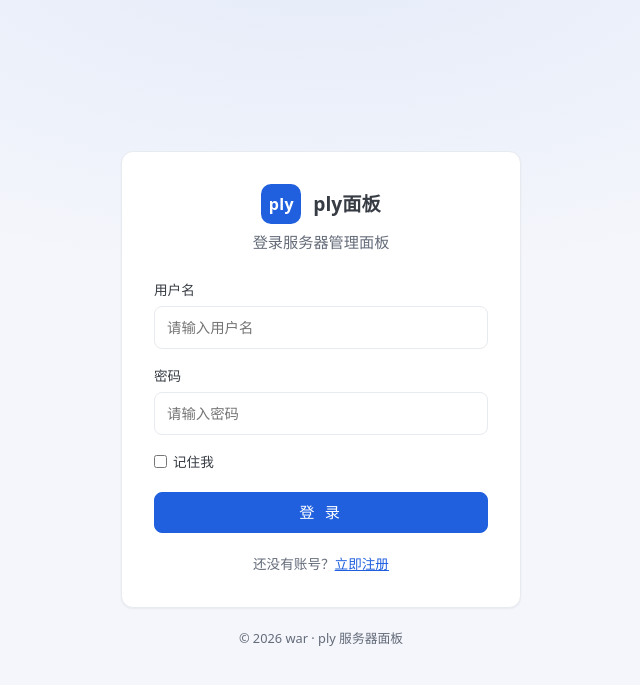
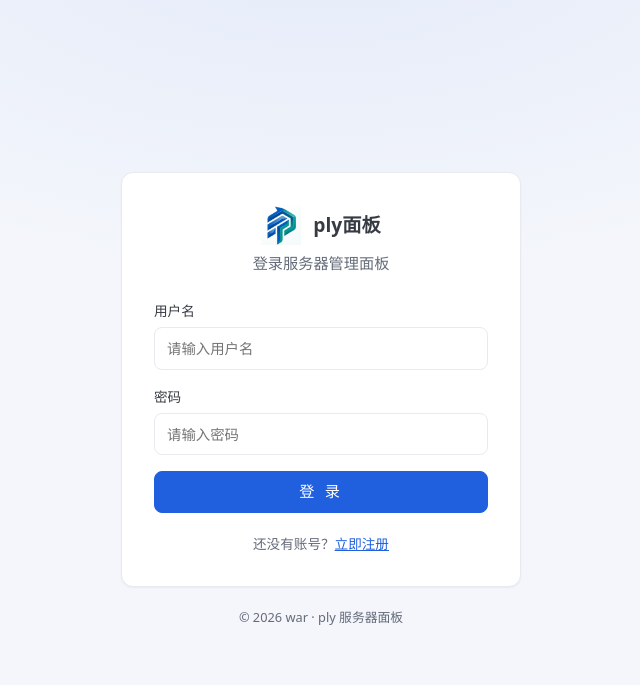
Before and after one commit to WenAnrong/ply, a Flask app: page /login in a window 1280 px wide. Shown: the top 685 px of the page, without its empty margins (319-959 px from the left). Run offline with Flask 3, Linux system fonts and the light colour scheme.

Commit message:
去除记住我按钮,修复一些bug

```diff
--- a/app.py
+++ b/app.py
@@ -28,6 +28,7 @@ app = Flask(__name__)
 
 # 根据环境变量 FLASK_CONFIG 加载配置（默认开发环境）
 app.config.from_object(CONFIG_MAP[os.environ.get("FLASK_CONFIG", "default")])
+print(f"当前配置: {os.environ.get('FLASK_CONFIG', 'development')}")
 
 # SQLite 要求父目录已存在，这里自动创建
 _db_path = app.config["SQLALCHEMY_DATABASE_URI"].replace("sqlite:///", "")
--- a/config.py
+++ b/config.py
@@ -48,8 +48,6 @@ class BaseConfig:
 class DevelopmentConfig(BaseConfig):
     """开发环境"""
 
-    print("开发模式")
-
     # SQLite 放在项目 tmp/ 下
     SQLALCHEMY_DATABASE_URI = "sqlite:///" + os.path.join(basedir, "tmp", "ply.db")
     # 配置文件放在项目 tmp/ 下
@@ -59,10 +57,8 @@ class DevelopmentConfig(BaseConfig):
 class ProductionConfig(BaseConfig):
     """正式环境"""
 
-    print("生产模式")
-
     # sqlite 放在 /var/lib/ply/ 下
-    SQLALCHEMY_DATABASE_URI = ("sqlite:///" + os.path.join("/var/lib/ply", "ply.db"),)
+    SQLALCHEMY_DATABASE_URI = "sqlite:///" + os.path.join("/var/lib/ply", "ply.db")
 
     # 配置文件放在 /etc/ply/ 下
     CONFIG_INI_PATH = os.path.join("/etc/ply/", "config.ini")
--- a/static/css/main.css
+++ b/static/css/main.css
@@ -157,25 +157,18 @@ ol {
     color: #fff;
 }
 
-.brand-mark {
+.brand-logo {
     width: 36px;
     height: 36px;
-    border-radius: 9px;
-    background: var(--primary);
-    color: #fff;
-    font-weight: 700;
-    font-size: 0.95rem;
-    display: flex;
-    align-items: center;
-    justify-content: center;
+    object-fit: contain;
     flex-shrink: 0;
-    letter-spacing: 0.02em;
 }
 
 .brand-name {
     font-weight: 600;
     font-size: 1.05rem;
     white-space: nowrap;
+    flex-shrink: 0;
 }
 
 /* 导航 */
@@ -815,6 +808,11 @@ textarea:focus {
     border-radius: 10px;
 }
 
+.auth-brand .brand-logo {
+    width: 40px;
+    height: 40px;
+}
+
 .auth-brand .brand-name {
     font-size: 1.2rem;
 }
--- a/templates/base.html
+++ b/templates/base.html
@@ -3,6 +3,7 @@
 	<head>
 		<meta charset="utf-8" />
 		<title>{% block title %}ply面板{% endblock %}</title>
+		<link rel="icon" href="{{ url_for('static', filename='images/favicon.ico') }}" />
 		<link
 			rel="stylesheet"
 			href="{{ url_for('static', filename='css/main.css') }}"
@@ -16,7 +17,7 @@
 			<aside class="sidebar" id="sidebar">
 				<div class="sidebar-brand">
 					<a href="{{ url_for('dashboard.index') }}" class="brand-link">
-						<span class="brand-mark">ply</span>
+						<img class="brand-logo" src="{{ url_for('static', filename='images/favicon.png') }}" alt="ply" />
 						<span class="brand-name">ply面板</span>
 					</a>
 				</div>
@@ -68,7 +69,7 @@
 					</button>
 					<h1 class="topbar-title">{% block page_title %}ply面板{% endblock %}</h1>
 					<div class="topbar-actions">
-						<span class="user-badge">{{ current_user.username[0]|upper }}</span>
+						<span class="user-badge">{{ current_user.username[:10] }}</span>
 					</div>
 					<div class="topbar-actions">
 						<a class="btn" href="{{ url_for('auth.logout') }}">退出</a>
--- a/templates/login.html
+++ b/templates/login.html
@@ -4,6 +4,7 @@
 		<meta charset="utf-8" />
 		<meta name="viewport" content="width=device-width, initial-scale=1" />
 		<title>登录 · ply面板</title>
+		<link rel="icon" href="{{ url_for('static', filename='images/favicon.ico') }}" />
 		<link rel="stylesheet" href="{{ url_for('static', filename='css/main.css') }}" />
 	</head>
 
@@ -11,7 +12,7 @@
 		<div class="auth-wrap">
 			<div class="auth-card">
 				<div class="auth-brand">
-					<span class="brand-mark">ply</span>
+					<img class="brand-logo" src="{{ url_for('static', filename='images/favicon.png') }}" alt="ply" />
 					<span class="brand-name">ply面板</span>
 				</div>
 				<p class="auth-subtitle">登录服务器管理面板</p>
@@ -51,13 +52,6 @@
 						/>
 					</div>
 
-					<div class="form-row">
-						<label class="checkbox">
-							<input type="checkbox" name="remember" id="remember" />
-							<span>记住我</span>
-						</label>
-					</div>
-
 					<button type="submit" class="btn btn-primary auth-submit">登 录</button>
 				</form>
 
--- a/templates/register.html
+++ b/templates/register.html
@@ -4,6 +4,7 @@
 		<meta charset="utf-8" />
 		<meta name="viewport" content="width=device-width, initial-scale=1" />
 		<title>注册 · ply面板</title>
+		<link rel="icon" href="{{ url_for('static', filename='images/favicon.ico') }}" />
 		<link rel="stylesheet" href="{{ url_for('static', filename='css/main.css') }}" />
 	</head>
 
@@ -11,7 +12,7 @@
 		<div class="auth-wrap">
 			<div class="auth-card">
 				<div class="auth-brand">
-					<span class="brand-mark">ply</span>
+					<img class="brand-logo" src="{{ url_for('static', filename='images/favicon.png') }}" alt="ply" />
 					<span class="brand-name">ply面板</span>
 				</div>
 				<p class="auth-subtitle">创建你的面板账号</p>
--- a/views/auth.py
+++ b/views/auth.py
@@ -65,13 +65,12 @@ def login():
     if request.method == "POST":
         username = request.form.get("username", "").strip()
         password = request.form.get("password", "")
-        remember = request.form.get("remember") == "on"
 
         user = User.query.filter_by(username=username).first()
         if user is None or not user.check_password(password):
             flash("用户名或密码错误", "error")
         else:
-            login_user(user, remember=remember)
+            login_user(user)
             # 优先跳转到被拦截的页面（?next=），否则回首页
             next_page = request.args.get("next")
             if next_page and next_page.startswith("/"):
```
Also changed, not shown: static/images/favicon.png (added).
